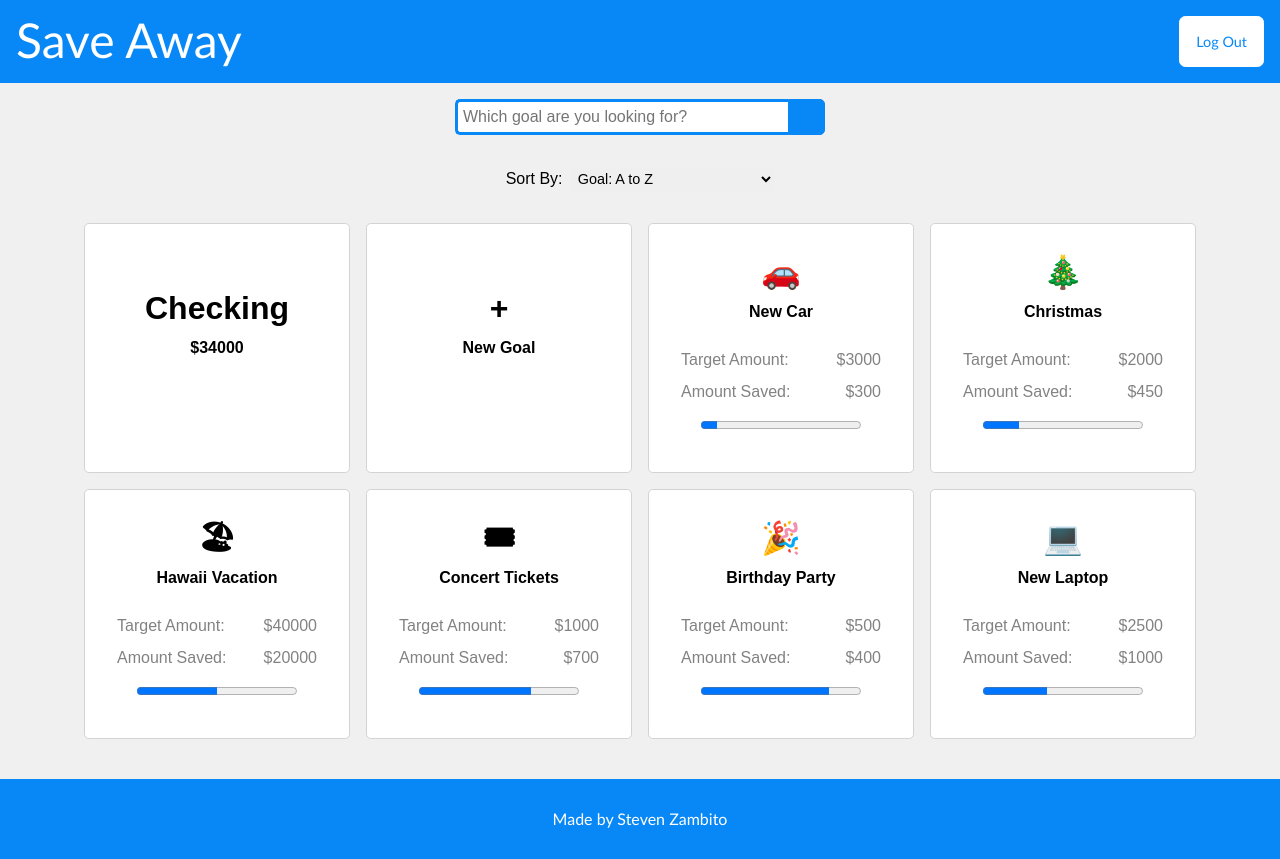
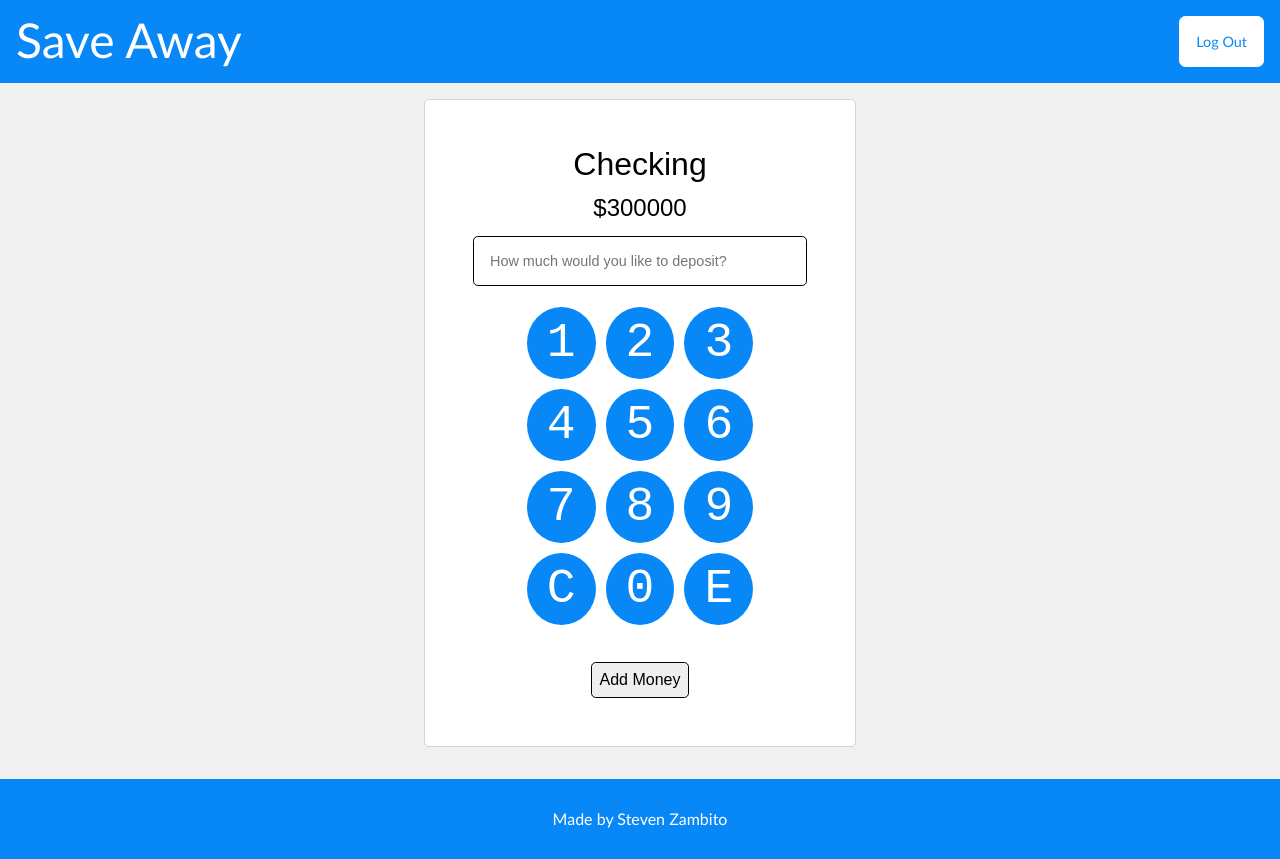
Before and after one commit to StevenZambito/SaveAway, a React (Create React App) app in the folder ClientApp/: page /goal in a window 1280 px wide. Built offline with nearby package versions, Linux system fonts and the light colour scheme.

Commit message:
Created Checking page and stylized number pad

```diff
--- a/ClientApp/src/App.jsx
+++ b/ClientApp/src/App.jsx
@@ -2,8 +2,9 @@ import React from 'react'
 import { SaveAway } from './pages/SaveAway'
 import { CreateGoal } from './pages/CreateGoal'
 import { Goal } from './pages/Goal'
+import { Checking } from './pages/Checking'
 import './custom.scss'
 
 export function App() {
-  return <SaveAway />
+  return <Checking />
 }
--- /dev/null
+++ b/ClientApp/src/pages/Checking.jsx
@@ -0,0 +1,62 @@
+import { Header } from '../components/Header'
+import { Footer } from '../components/Footer'
+import styles from '../styles/Checking.module.scss'
+
+export function Checking() {
+  return (
+    <>
+      <div className={styles.createGoalPage}>
+        <Header />
+        <main className={styles.createGoalContainer}>
+          <section className={styles.createGoal}>
+            <h1>Checking</h1>
+            <h2>$300000</h2>
+            <form>
+              <div>
+                <input
+                  name="saving"
+                  id="saving"
+                  placeholder="How much would you like to deposit?"
+                ></input>
+              </div>
+
+              <div id={styles.wrap}>
+                {/* <ul id={styles.display}>
+                  <li>+</li>
+                  <li>+</li>
+                  <li>+</li>
+                  <li>+</li>
+                  <div className={styles.clear}></div>
+                </ul> */}
+                <ul id={styles.numpad}>
+                  <div>
+                    <li>1</li>
+                    <li>4</li>
+                    <li>7</li>
+                    <li>C</li>
+                  </div>
+                  <div>
+                    <li>2</li>
+                    <li>5</li>
+                    <li>8</li>
+                    <li>0</li>
+                  </div>
+                  <div>
+                    <li>3</li>
+                    <li>6</li>
+                    <li>9</li>
+                    <li>E</li>
+                  </div>
+                </ul>
+              </div>
+              <div className={styles.createButton}>
+                <button type="submit">Add Money</button>
+              </div>
+            </form>
+          </section>
+        </main>
+        <Footer />
+      </div>
+    </>
+  )
+}
--- /dev/null
+++ b/ClientApp/src/styles/Checking.module.scss
@@ -0,0 +1,129 @@
+.createGoalPage {
+  display: flex;
+  flex-direction: column;
+  min-height: 100vh;
+  background-color: rgb(240, 240, 240);
+}
+
+.createGoalContainer {
+  display: flex;
+  align-items: center;
+  justify-content: center;
+  flex-wrap: wrap;
+  padding-top: 1rem;
+}
+
+.createGoal {
+  border-radius: 0.3rem;
+  border: solid thin lightgrey;
+  padding: 3rem;
+  background-color: white;
+  font-size: 1.5rem;
+
+  div {
+    display: flex;
+    flex-direction: column;
+    justify-content: center;
+    align-items: center;
+  }
+
+  h1 {
+    text-align: center;
+    font-size: 2rem;
+  }
+  h2 {
+    text-align: center;
+    margin-top: 1rem;
+  }
+  form div + div input {
+    width: 100px;
+  }
+  input {
+    margin-top: 1rem;
+    width: 300px;
+    border-radius: 0.3rem;
+    border: solid thin;
+    padding: 1rem;
+    font-size: 0.9rem;
+  }
+}
+
+.emojis {
+  display: flex;
+  align-items: center;
+  justify-content: center;
+  margin-top: 1rem;
+  select {
+    font-size: 1rem;
+  }
+}
+
+.createButton {
+  margin-top: 2rem;
+  button {
+    padding: 0.5rem;
+    border-radius: 0.3rem;
+    border: solid thin;
+    font-size: 1rem;
+  }
+  button:hover {
+    cursor: pointer;
+  }
+}
+
+input:focus {
+  outline: none;
+}
+
+#wrap {
+  margin-top: 1rem;
+  ul {
+    list-style: none;
+    padding: 0;
+    margin: 0;
+  }
+}
+
+#display {
+  position: relative;
+  top: -10px;
+  padding: 10px;
+  text-align: center;
+  border-bottom: 1px solid rgb(8, 136, 247);
+
+  li {
+    display: inline-block;
+    font-family: monospace;
+    font-size: 200%;
+    padding: 5px 12px;
+    background: #fdd147;
+    color: black;
+    margin-right: 1px;
+  }
+}
+
+#numpad {
+  display: flex;
+  flex-direction: row;
+
+  li {
+    font-family: monospace;
+    font-size: 200%;
+    border-radius: 51%;
+    float: left;
+    padding: 12px 20px;
+    background: rgb(8, 136, 247);
+    color: white;
+    margin: 5px;
+    cursor: pointer;
+    -webkit-transition: box-shadow 0.3s ease-in-out;
+    -moz-transition: box-shadow 0.3s ease-in-out;
+    -o-transition: box-shadow 0.3s ease-in-out;
+    -ms-transition: box-shadow 0.3s ease-in-out;
+    transition: box-shadow 0.3s ease-in-out;
+  }
+}
+
+.clear {
+  clear: both;
+}
--- a/ClientApp/src/styles/Goal.module.scss
+++ b/ClientApp/src/styles/Goal.module.scss
@@ -86,7 +86,7 @@
   justify-content: space-between;
 }
 
-li {
+.notesSection li {
   list-style-type: circle;
   margin-top: 1rem;
 }
```
